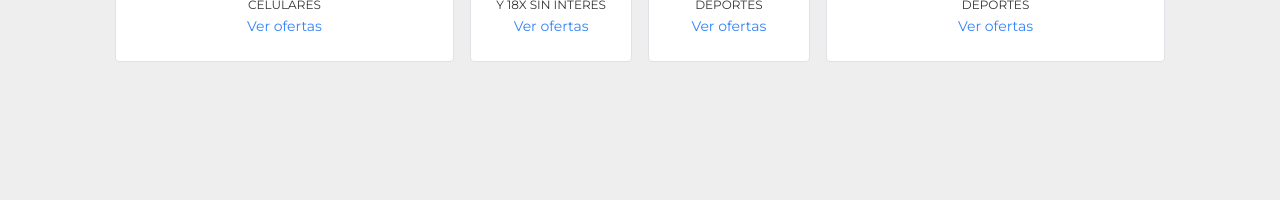
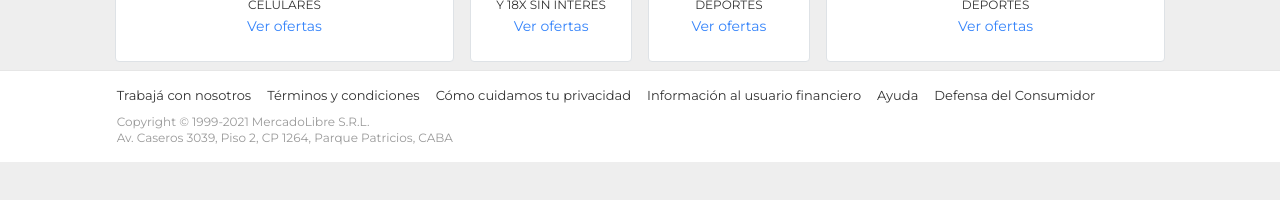
Before and after one commit to andresmary/shop, a Next.js app: page / in a window 1280 px wide. Shown: the part 548-748 px from the top of the page. Built offline with nearby package versions, Linux system fonts and the light colour scheme.

Commit message:
ajustes layout y SEO

```diff
--- /dev/null
+++ b/components/Footer.tsx
@@ -0,0 +1,28 @@
+import styles from "../styles/Footer.module.scss";
+
+const Footer = () => {
+  return (
+    <footer role="contentinfo" className={styles.footer}>
+      <div className="container-xxl d-flex justify-content-center align-items-center">
+        <div className="col-10 py-3">
+          <div>
+            <nav>
+              <a href="https://careers-meli.mercadolibre.com/?utm_campaign=site-mla&amp;utm_source=mercadolibre&amp;utm_medium=mercadolibre">
+                Trabajá con nosotros
+              </a>
+              <a href="https://www.mercadolibre.com.ar/ayuda/terminos-y-condiciones-de-uso_991">Términos y condiciones</a>
+              <a href="https://www.mercadolibre.com.ar/privacidad">Cómo cuidamos tu privacidad</a>
+              <a href="https://www.mercadolibre.com.ar/ayuda/18697">Información al usuario financiero</a>
+              <a href="https://www.mercadolibre.com.ar/ayuda">Ayuda</a>
+              <a href="https://www.mercadolibre.com.ar/ayuda/Defensa-del-Consumidor_s20014">Defensa del Consumidor</a>
+            </nav>
+          </div>
+          <small className={styles.copyright}>Copyright ©&nbsp;1999-2021 MercadoLibre S.R.L.</small>
+          <p className={styles.secondaryinfo}>Av. Caseros 3039, Piso 2, CP 1264, Parque Patricios, CABA</p>
+        </div>
+      </div>
+    </footer>
+  )
+}
+
+export default Footer;
--- /dev/null
+++ b/components/Layout.tsx
@@ -0,0 +1,19 @@
+import { ReactNode } from 'react';
+import SearchBox from './SearchBox';
+import Footer from './Footer';
+
+export type LayoutType = {
+  children: ReactNode;
+};
+
+const Layout = ({ children }: LayoutType) => {
+  return (
+    <>
+      <SearchBox />
+      <main>{children}</main>
+      <Footer />
+    </>
+  )
+}
+
+export default Layout;
--- a/components/Product.tsx
+++ b/components/Product.tsx
@@ -27,7 +27,6 @@ export type ProductType = {
 
 const Product = ({ response, category }: ProductType) => {
   return (
-    <main>
     <div className='container-xxl d-flex flex-column align-items-center'>
       <div className='col-10'>
         <Breadcrumb categories={category} />
@@ -56,7 +55,6 @@ const Product = ({ response, category }: ProductType) => {
         </div>
       </div>
     </div>
-    </main>
   );
 };
 
--- a/components/SearchBox.tsx
+++ b/components/SearchBox.tsx
@@ -13,7 +13,7 @@ const SearchBox = () => {
 
   const search = (e:any) => {
     e.preventDefault();
-    router.push(`/items?search=${searchTerm}`);
+    router.push(`/items?search=${searchTerm}`)
   };
 
   return (
--- a/components/SearchResults.tsx
+++ b/components/SearchResults.tsx
@@ -33,7 +33,6 @@ const SearchResults = ({ response }: SearchResultsType) => {
   }
 
   return (
-    <main>
     <div className="container-xxl d-flex flex-column align-items-center">
       <div className="col-10">
         <Breadcrumb categories={categoryData} />
@@ -52,7 +51,6 @@ const SearchResults = ({ response }: SearchResultsType) => {
         ))}
       </div>
     </div>
-    </main>
   )
 }
 
--- a/pages/_app.tsx
+++ b/pages/_app.tsx
@@ -1,7 +1,55 @@
-import '../styles/globals.scss'
-import type { AppProps } from 'next/app'
+import { useState, useEffect } from "react";
+import "../styles/globals.scss";
+import Head from "next/head";
+import type { AppProps } from "next/app";
+import Layout from "../components/Layout";
 
-function Shop({ Component, pageProps }: AppProps) {
-  return <Component {...pageProps} />
-}
-export default Shop
+const Shop = ({ Component, pageProps }: AppProps) => {
+  const [description, setDescription] = useState("");
+
+  useEffect(() => {
+    if (Object.keys(pageProps).length < 1) {
+      setDescription("La comunidad de compra y venta online más grande de América Latina.");
+    }
+  }, [pageProps]);
+
+  useEffect(() => {
+    if (pageProps.search) {
+      setDescription(
+        `Encontrá ${pageProps.search.charAt(0).toUpperCase() + pageProps.search.slice(1)}
+        en MercadoLibre.com.ar! Entrá y conocé nuestras increíbles ofertas y promociones.
+        Descubrí la mejor forma de comprar online.`
+      );
+    }
+  }, [pageProps.search]);
+
+  useEffect(() => {
+    if (pageProps.formatedResponse?.item) {
+      setDescription(
+        `Compralo en Mercado Libre a ${pageProps.formatedResponse.item.price.currency} ${pageProps.formatedResponse.item.price.amount} -
+        Pagá en cuotas - Envío a todo el país.
+        Encontrá más productos de${pageProps.categoryList.map((cat:{name: string,}) => (` ${cat.name}`))}.`
+      );
+    }
+  }, [pageProps.formatedResponse, pageProps.categoryList]);
+
+  return (
+    <>
+      <Head>
+        <title>
+          {pageProps.search
+            ? `${pageProps.search.charAt(0).toUpperCase() + pageProps.search.slice(1)} | MercadoLibre.com.ar`
+            : pageProps.formatedResponse
+            ? `${pageProps.formatedResponse.item.title} | MercadoLibre.com.ar`
+            : "MercadoLibre.com.ar"}
+        </title>
+        <meta name='viewport' content='initial-scale=1.0, width=device-width' />
+        <meta name='description' content={description} data-head-react='true' />
+      </Head>
+      <Layout>
+        <Component {...pageProps} />
+      </Layout>
+    </>
+  );
+};
+export default Shop;
--- a/pages/index.tsx
+++ b/pages/index.tsx
@@ -1,11 +1,8 @@
-import SearchBox from '../components/SearchBox';
 import Banner from '../components/Banner';
 import bannersData from '../bannersData.json'
 
 const HomeShop = () => {
   return (
-    <div>
-      <SearchBox />
     <div className="container-xxl">
       <div className="row d-flex flex-column align-items-center">
         <div className="col-10 d-flex g-0 flex-wrap">
@@ -22,7 +19,6 @@ const HomeShop = () => {
         </div>
       </div>
     </div>
-    </div>
   )
 }
 
--- a/pages/items/[id].tsx
+++ b/pages/items/[id].tsx
@@ -1,4 +1,3 @@
-import SearchBox from '../../components/SearchBox';
 import Product from '../../components/Product';
 import ShopApi from '../../api/ShopApi';
 
@@ -27,10 +26,7 @@ export type ItemsType = {
 
 const Items = ({ formatedResponse, categoryList }: ItemsType) => {
   return (
-    <div>
-      <SearchBox />
-      <Product response={formatedResponse} category={categoryList} />
-    </div>
+    <Product response={formatedResponse} category={categoryList} />
   )
 }
 
--- /dev/null
+++ b/styles/Footer.module.scss
@@ -0,0 +1,27 @@
+.footer {
+  border-top: 1px solid var(--grey-600);
+  background-color: #ffffff;
+  line-height: 1rem;
+  font-size: 0.813rem;
+  font-weight: 400;
+  color: var(--grey-800);
+
+  nav {
+    margin: 0 0 0.625rem;
+
+    a {
+      color: var(--black);
+      padding: 0 1rem 0 0;
+    }
+  }
+
+  .copyright {
+    font-size: 0.75rem;
+    padding: 0 0 0.313rem;
+  }
+
+  .secondaryinfo {
+    font-size: 0.75rem;
+    margin: 0;
+  }
+}
--- a/styles/SearchBox.module.scss
+++ b/styles/SearchBox.module.scss
@@ -11,6 +11,11 @@
     font-size: 1.125rem;
     line-height: 1.25;
     padding: 0.438rem 1rem;
+
+    &:focus {
+      outline: none;
+      box-shadow: none;
+    }
   }
 
   button {
--- a/styles/variables.scss
+++ b/styles/variables.scss
@@ -4,16 +4,14 @@ body {
   --grey-900: #666666;
   --grey-800: #999999;
   --grey-700: #eeeeee;
+  --grey-600: #e6e6e6;
   --blue: #3483fa;
 }
 
-$colors: "yellow", "black", "grey-900", "grey-800", "grey-700", "blue";
+$colors: "yellow", "black", "grey-900", "grey-800", "grey-700", "grey-600" "blue";
 
 @each $color in $colors {
   .color-#{$color} {
     color: var(--#{$color}) !important;
   }
-  .icon-color-#{$color} > span {
-    color: var(--#{$color}) !important;
-  }
 }
```
Also changed, not shown: pages/items.tsx (+5 -8 lines). Lines whose indentation alone changed are shown as unchanged.
